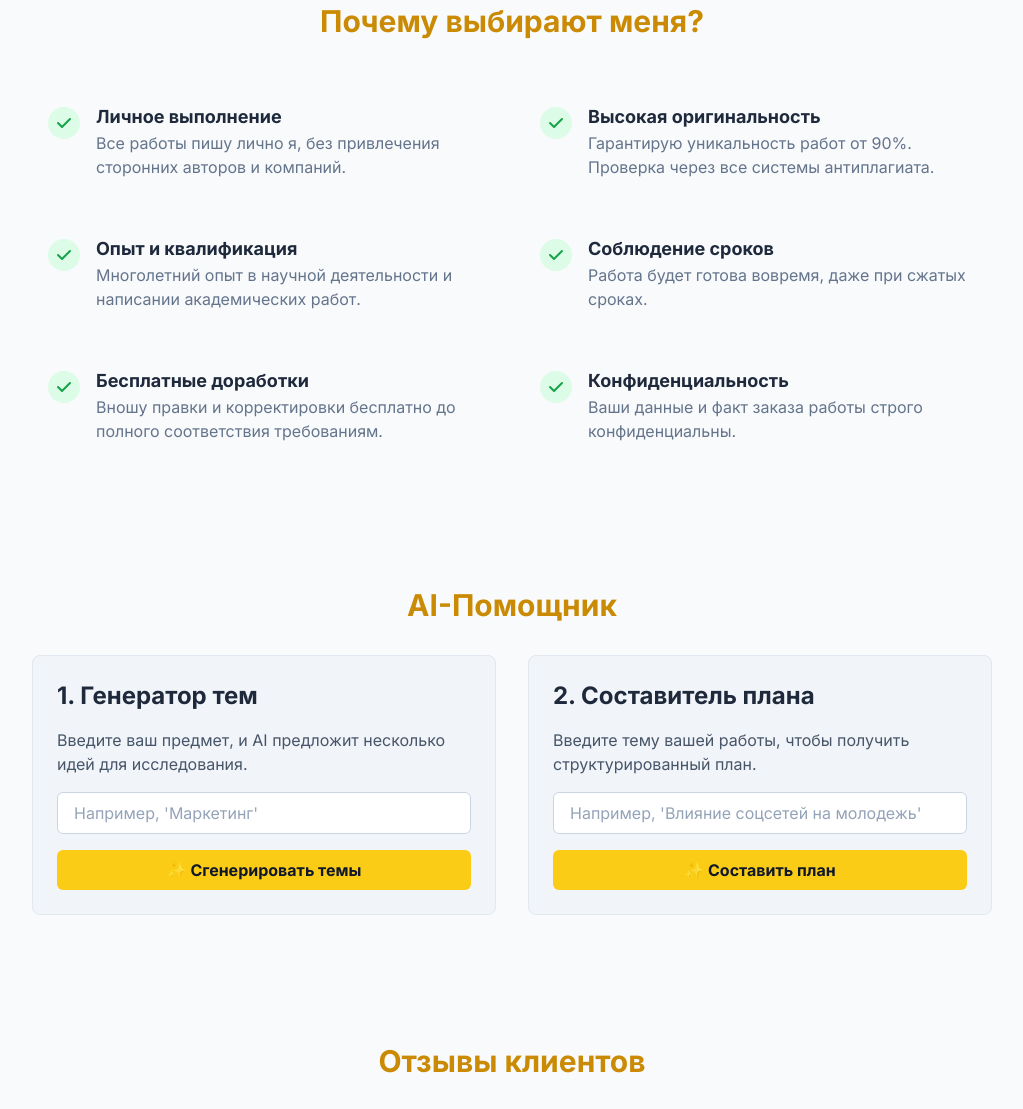
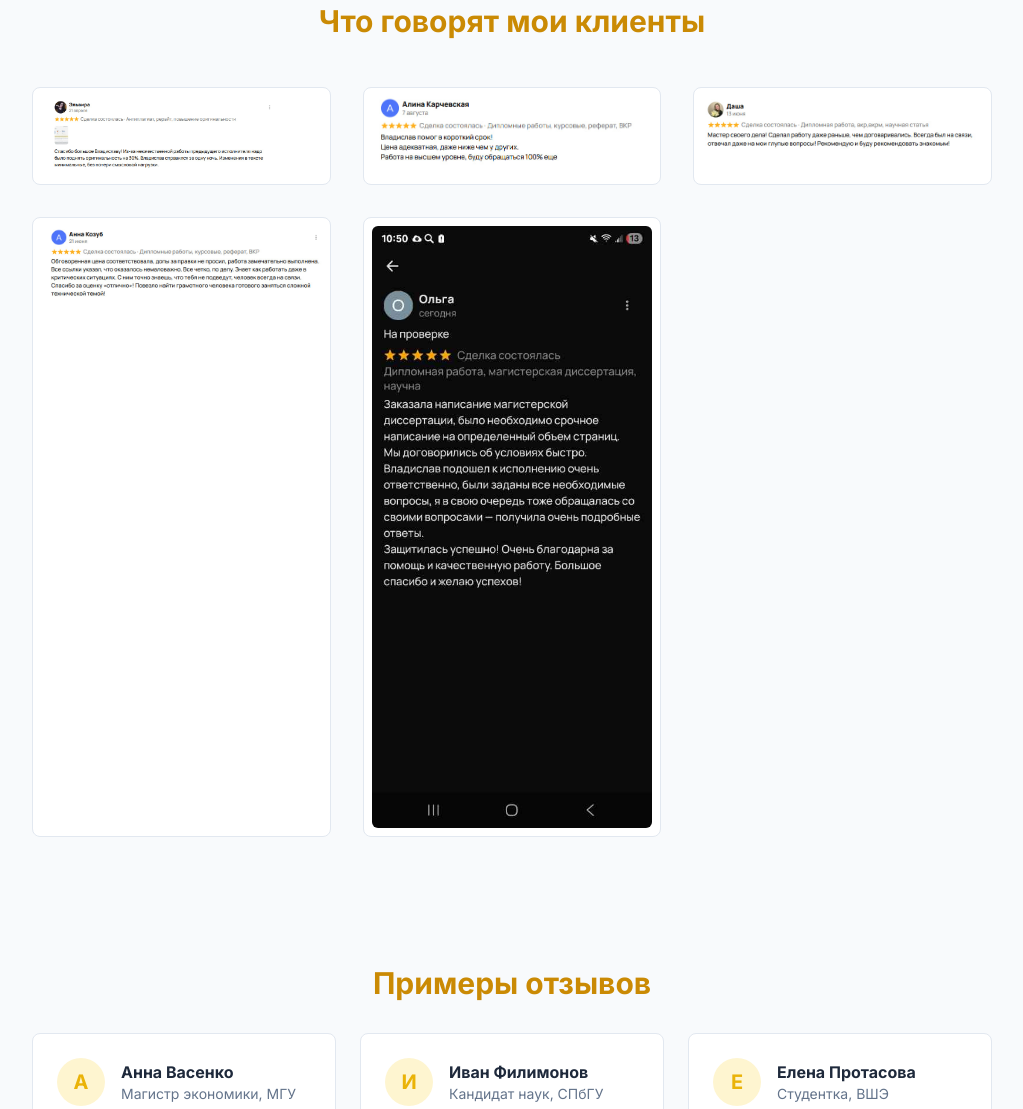
Before and after one commit to SousR0ux/student-site, a plain HTML site: page index.html in a window 1280 px wide. Shown: the part 2975-4084 px from the top of the page, without its empty margins (128-1151 px from the left). Drawn offline with nearby package versions, Linux system fonts and the light colour scheme.

Commit message:
Add files via upload

```diff
--- a/index.html
+++ b/index.html
@@ -20,15 +20,15 @@
             background-color: #f8fafc;
             color: #1e293b;
         }
-        .service-card, .faq-item, .review-card {
+        .service-card, .faq-item, .review-card, .review-screenshot-card {
             background-color: #ffffff;
             border: 1px solid #e2e8f0;
             transition: all 0.3s ease;
         }
-        .service-card:hover, .review-card:hover {
+        .service-card:hover, .review-card:hover, .review-screenshot-card:hover {
             border-color: #cbd5e1;
             transform: translateY(-5px);
-            box-shadow: 0 10px 15px -3px rgb(0 0 0 / 0.05), 0 4px 6px -4px rgb(0 0 0 / 0.05);
+            box-shadow: 0 10px 15px -3px rgb(0 0 0 / 0.1), 0 4px 6px -4px rgb(0 0 0 / 0.1);
         }
         .ai-tool-card, .calculator-card {
             background-color: #f1f5f9;
@@ -82,7 +82,7 @@
             </div>
         </header>
 
-        <!-- НОВЫЙ БЛОК: Калькулятор стоимости -->
+        <!-- Калькулятор стоимости -->
         <section id="calculator" class="py-16">
             <div class="calculator-card rounded-lg p-8 text-left">
                 <h2 class="text-3xl font-bold mb-6 text-center section-title">Рассчитайте стоимость онлайн</h2>
@@ -117,7 +117,7 @@
             </div>
         </section>
 
-        <!-- 2. Обо мне -->
+        <!-- Обо мне -->
         <section id="about" class="py-16 text-left">
             <h2 class="text-3xl font-bold mb-8 text-center section-title">Обо мне</h2>
             <div class="bg-white p-8 rounded-lg border border-slate-200">
@@ -156,7 +156,7 @@
             </div>
         </section>
 
-        <!-- 3. Услуги -->
+        <!-- Услуги -->
         <section id="services" class="py-16">
             <h2 class="text-3xl font-bold mb-8 section-title">Мои услуги</h2>
             <div class="grid grid-cols-1 md:grid-cols-2 lg:grid-cols-3 gap-6 md:gap-8 text-left">
@@ -193,67 +193,22 @@
             </div>
         </section>
 
-        <!-- 4. Почему выбирают меня -->
-        <section id="why-me" class="py-16">
-            <h2 class="text-3xl font-bold mb-12 section-title">Почему выбирают меня?</h2>
-            <div class="grid grid-cols-1 md:grid-cols-2 gap-6 text-left">
-                <div class="flex items-start space-x-4 p-4">
-                    <div class="w-8 h-8 bg-green-100 rounded-full flex items-center justify-center flex-shrink-0 mt-1"><svg class="w-5 h-5 text-green-600" fill="currentColor" viewBox="0 0 20 20"><path fill-rule="evenodd" d="M16.707 5.293a1 1 0 010 1.414l-8 8a1 1 0 01-1.414 0l-4-4a1 1 0 011.414-1.414L8 12.586l7.293-7.293a1 1 0 011.414 0z" clip-rule="evenodd" /></svg></div>
-                    <div><h3 class="text-lg font-semibold">Личное выполнение</h3><p class="text-slate-500">Все работы пишу лично я, без привлечения сторонних авторов и компаний.</p></div>
-                </div>
-                <div class="flex items-start space-x-4 p-4">
-                    <div class="w-8 h-8 bg-green-100 rounded-full flex items-center justify-center flex-shrink-0 mt-1"><svg class="w-5 h-5 text-green-600" fill="currentColor" viewBox="0 0 20 20"><path fill-rule="evenodd" d="M16.707 5.293a1 1 0 010 1.414l-8 8a1 1 0 01-1.414 0l-4-4a1 1 0 011.414-1.414L8 12.586l7.293-7.293a1 1 0 011.414 0z" clip-rule="evenodd" /></svg></div>
-                    <div><h3 class="text-lg font-semibold">Высокая оригинальность</h3><p class="text-slate-500">Гарантирую уникальность работ от 90%. Проверка через все системы антиплагиата.</p></div>
-                </div>
-                <div class="flex items-start space-x-4 p-4">
-                    <div class="w-8 h-8 bg-green-100 rounded-full flex items-center justify-center flex-shrink-0 mt-1"><svg class="w-5 h-5 text-green-600" fill="currentColor" viewBox="0 0 20 20"><path fill-rule="evenodd" d="M16.707 5.293a1 1 0 010 1.414l-8 8a1 1 0 01-1.414 0l-4-4a1 1 0 011.414-1.414L8 12.586l7.293-7.293a1 1 0 011.414 0z" clip-rule="evenodd" /></svg></div>
-                    <div><h3 class="text-lg font-semibold">Опыт и квалификация</h3><p class="text-slate-500">Многолетний опыт в научной деятельности и написании академических работ.</p></div>
-                </div>
-                 <div class="flex items-start space-x-4 p-4">
-                    <div class="w-8 h-8 bg-green-100 rounded-full flex items-center justify-center flex-shrink-0 mt-1"><svg class="w-5 h-5 text-green-600" fill="currentColor" viewBox="0 0 20 20"><path fill-rule="evenodd" d="M16.707 5.293a1 1 0 010 1.414l-8 8a1 1 0 01-1.414 0l-4-4a1 1 0 011.414-1.414L8 12.586l7.293-7.293a1 1 0 011.414 0z" clip-rule="evenodd" /></svg></div>
-                    <div><h3 class="text-lg font-semibold">Соблюдение сроков</h3><p class="text-slate-500">Работа будет готова вовремя, даже при сжатых сроках.</p></div>
-                </div>
-                 <div class="flex items-start space-x-4 p-4">
-                    <div class="w-8 h-8 bg-green-100 rounded-full flex items-center justify-center flex-shrink-0 mt-1"><svg class="w-5 h-5 text-green-600" fill="currentColor" viewBox="0 0 20 20"><path fill-rule="evenodd" d="M16.707 5.293a1 1 0 010 1.414l-8 8a1 1 0 01-1.414 0l-4-4a1 1 0 011.414-1.414L8 12.586l7.293-7.293a1 1 0 011.414 0z" clip-rule="evenodd" /></svg></div>
-                    <div><h3 class="text-lg font-semibold">Бесплатные доработки</h3><p class="text-slate-500">Вношу правки и корректировки бесплатно до полного соответствия требованиям.</p></div>
-                </div>
-                 <div class="flex items-start space-x-4 p-4">
-                    <div class="w-8 h-8 bg-green-100 rounded-full flex items-center justify-center flex-shrink-0 mt-1"><svg class="w-5 h-5 text-green-600" fill="currentColor" viewBox="0 0 20 20"><path fill-rule="evenodd" d="M16.707 5.293a1 1 0 010 1.414l-8 8a1 1 0 01-1.414 0l-4-4a1 1 0 011.414-1.414L8 12.586l7.293-7.293a1 1 0 011.414 0z" clip-rule="evenodd" /></svg></div>
-                    <div><h3 class="text-lg font-semibold">Конфиденциальность</h3><p class="text-slate-500">Ваши данные и факт заказа работы строго конфиденциальны.</p></div>
-                </div>
+        <!-- НОВЫЙ БЛОК: Реальные отзывы -->
+        <section id="screenshot-reviews" class="py-16">
+            <h2 class="text-3xl font-bold mb-12 section-title">Что говорят мои клиенты</h2>
+            <div class="grid grid-cols-1 sm:grid-cols-2 lg:grid-cols-3 gap-8">
+                <!-- Замените src на ссылки на ваши изображения на GitHub -->
+                <div class="review-screenshot-card rounded-lg p-2"><img src="https://raw.githubusercontent.com/SousR0ux/student-site/main/images/photo_2025-08-19_13-03-29.jpg" alt="Отзыв клиента 1" class="rounded-md w-full"></div>
+                <div class="review-screenshot-card rounded-lg p-2"><img src="https://raw.githubusercontent.com/SousR0ux/student-site/main/images/photo_2025-08-19_13-03-39.jpg" alt="Отзыв клиента 2" class="rounded-md w-full"></div>
+                <div class="review-screenshot-card rounded-lg p-2"><img src="https://raw.githubusercontent.com/SousR0ux/student-site/main/images/photo_2025-08-19_13-03-42.jpg" alt="Отзыв клиента 3" class="rounded-md w-full"></div>
+                <div class="review-screenshot-card rounded-lg p-2"><img src="https://raw.githubusercontent.com/SousR0ux/student-site/main/images/photo_2025-08-19_13-03-48.jpg" alt="Отзыв клиента 4" class="rounded-md w-full"></div>
+                <div class="review-screenshot-card rounded-lg p-2"><img src="https://raw.githubusercontent.com/SousR0ux/student-site/main/images/photo_2025-08-19_13-03-56.jpg" alt="Отзыв клиента 5" class="rounded-md w-full"></div>
             </div>
         </section>
 
-        <!-- 5. AI-Помощник -->
-        <section id="ai-tools" class="py-16">
-            <h2 class="text-3xl font-bold mb-8 section-title">AI-Помощник</h2>
-            <div class="grid grid-cols-1 md:grid-cols-2 gap-8 text-left">
-                <div class="ai-tool-card rounded-lg p-6">
-                    <h3 class="text-2xl font-bold mb-4">1. Генератор тем</h3>
-                    <p class="text-slate-600 mb-4">Введите ваш предмет, и AI предложит несколько идей для исследования.</p>
-                    <input id="subjectInput" type="text" placeholder="Например, 'Маркетинг'" class="w-full bg-white border border-slate-300 rounded-md px-4 py-2 mb-4 text-slate-900 placeholder-slate-400 focus:outline-none focus:ring-2 focus:ring-yellow-500">
-                    <button id="generateTopicsBtn" class="w-full bg-yellow-400 text-slate-900 font-bold py-2 px-4 rounded-md hover:bg-yellow-500 transition duration-300 flex items-center justify-center">
-                        <span class="btn-text">✨ Сгенерировать темы</span>
-                        <span class="loader hidden"></span>
-                    </button>
-                    <div id="topicsResult" class="mt-4 p-4 bg-slate-50 text-slate-700 rounded-md whitespace-pre-wrap hidden"></div>
-                </div>
-                <div class="ai-tool-card rounded-lg p-6">
-                    <h3 class="text-2xl font-bold mb-4">2. Составитель плана</h3>
-                    <p class="text-slate-600 mb-4">Введите тему вашей работы, чтобы получить структурированный план.</p>
-                    <input id="topicInput" type="text" placeholder="Например, 'Влияние соцсетей на молодежь'" class="w-full bg-white border border-slate-300 rounded-md px-4 py-2 mb-4 text-slate-900 placeholder-slate-400 focus:outline-none focus:ring-2 focus:ring-yellow-500">
-                    <button id="generatePlanBtn" class="w-full bg-yellow-400 text-slate-900 font-bold py-2 px-4 rounded-md hover:bg-yellow-500 transition duration-300 flex items-center justify-center">
-                         <span class="btn-text">✨ Составить план</span>
-                         <span class="loader hidden"></span>
-                    </button>
-                    <div id="planResult" class="mt-4 p-4 bg-slate-50 text-slate-700 rounded-md whitespace-pre-wrap hidden"></div>
-                </div>
-            </div>
-        </section>
-
-        <!-- 6. Отзывы -->
+        <!-- Старый блок с текстовыми отзывами (можно оставить или удалить) -->
         <section id="reviews" class="py-16">
-            <h2 class="text-3xl font-bold mb-8 section-title">Отзывы клиентов</h2>
+            <h2 class="text-3xl font-bold mb-8 section-title">Примеры отзывов</h2>
             <div class="grid grid-cols-1 md:grid-cols-3 gap-6">
                 <div class="review-card p-6 rounded-lg text-left">
                     <div class="flex items-center mb-4"><div class="w-12 h-12 bg-yellow-400/20 text-yellow-500 rounded-full flex items-center justify-center font-bold text-xl">А</div><div class="ml-4"><h3 class="font-bold">Анна Васенко</h3><p class="text-sm text-slate-500">Магистр экономики, МГУ</p></div></div>
@@ -270,7 +225,7 @@
             </div>
         </section>
 
-        <!-- 7. FAQ -->
+        <!-- FAQ -->
         <section id="faq" class="py-16 text-left">
             <h2 class="text-3xl font-bold mb-8 text-center section-title">Частые вопросы</h2>
             <div class="space-y-4 max-w-3xl mx-auto">
@@ -289,7 +244,7 @@
             </div>
         </section>
 
-        <!-- 8. Контакты -->
+        <!-- Контакты -->
         <footer id="contact" class="py-16 bg-slate-100 rounded-lg">
             <h2 class="text-3xl font-bold mb-4">Готовы начать?</h2>
             <p class="text-slate-600 mb-8 max-w-2xl mx-auto">Отправьте мне детали вашей работы, и я бесплатно рассчитаю точную стоимость и сроки выполнения в течение нескольких часов.</p>
@@ -310,7 +265,7 @@
     </div>
 
     <script>
-        // --- НОВЫЙ СКРИПТ ДЛЯ КАЛЬКУЛЯТОРА ---
+        // --- СКРИПТ ДЛЯ КАЛЬКУЛЯТОРА ---
         const workTypeSelect = document.getElementById('workType');
         const pageCountInput = document.getElementById('pageCount');
         const totalPriceDisplay = document.getElementById('totalPrice');
```
